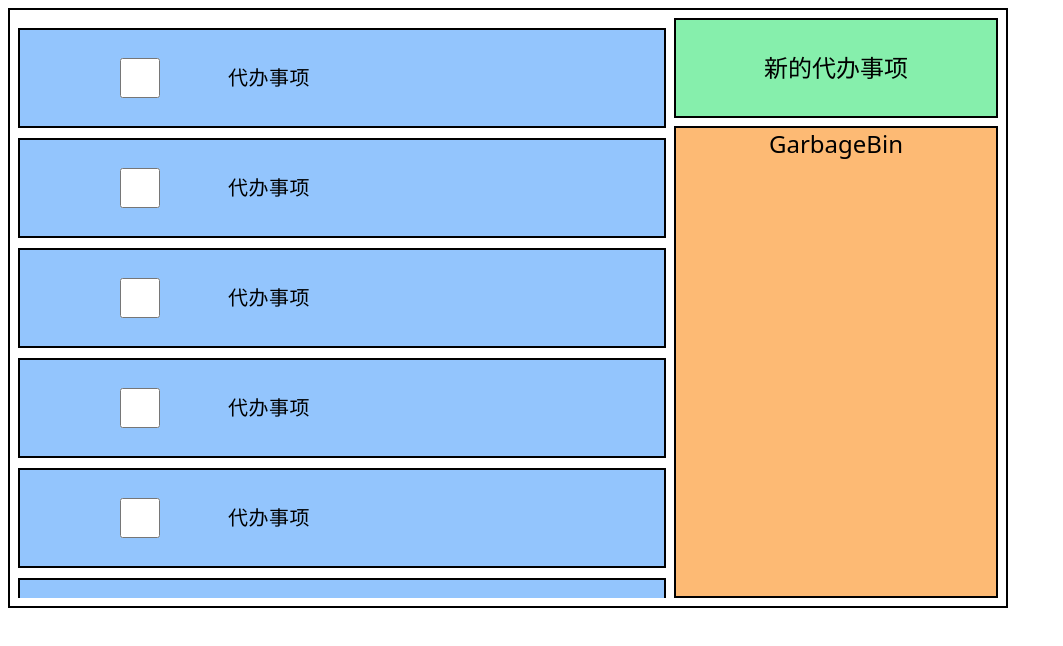
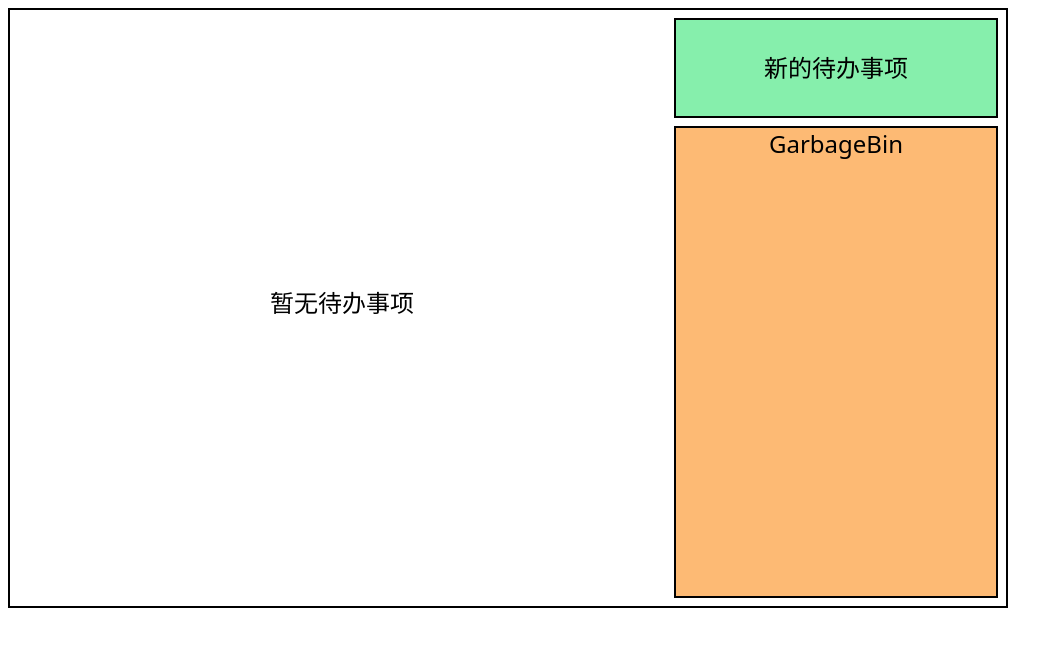
Before and after one commit to everywangBUG/react-dnd-Todolist, a React (Create React App) app: page / in a window 1280 px wide. Shown: the top 646 px of the page, without its empty margins (0-1063 px from the left). Built offline with nearby package versions, Linux system fonts and the light colour scheme.

Commit message:
feat: toDoList crud

```diff
--- a/package.json
+++ b/package.json
@@ -9,7 +9,8 @@
     "react-dnd": "16.0.1",
     "react-dnd-html5-backend": "16.0.1",
     "react-dom": "^19.0.0",
-    "react-scripts": "5.0.1"
+    "react-scripts": "5.0.1",
+    "zustand": "5.0.3"
   },
   "scripts": {
     "start": "react-scripts start",
--- a/src/components/Gap.tsx
+++ b/src/components/Gap.tsx
@@ -1,12 +1,28 @@
 import React, { FC, useEffect, useRef } from 'react'
 import { useDrop } from 'react-dnd'
 import c from 'classnames'
-export const Gap: FC = () => {
+import { useToDoList } from '../store/useToDoList.ts'
+
+interface GapProps {
+  className?: string | string[]
+  id?: string
+}
+
+export const Gap: FC<GapProps> = (props) => {
+  const { className, id } = props
+  const addItem = useToDoList((state) => state.addItem)
   const ref = useRef(null)
     const [{ isOver }, drop] = useDrop(() => {
       return {
         accept: 'new-item',
         item: {},
+        drop: () => {
+          addItem({
+            id: Math.random().toString().slice(2, 8),
+            status: 'todo',
+            content: '新的待办事项'
+          }, id)
+        },
         collect: (monitor) => ({
           isOver: monitor.isOver()
         })
@@ -15,6 +31,7 @@ export const Gap: FC = () => {
 
     const cs = c(
       "h-10",
+      className,
       isOver ? 'bg-red-300' : ''
     )
 
--- a/src/components/GarbageBin.tsx
+++ b/src/components/GarbageBin.tsx
@@ -1,18 +1,22 @@
 import React, { FC, useEffect, useRef } from 'react'
 import c from 'classnames'
 import { useDrop } from 'react-dnd'
+import { useToDoList } from '../store/useToDoList.ts'
 
-interface ToDoListProps {
+interface GarbageBinProps {
   className?: string | string[]
 }
 
-export const GarbageBin: FC<ToDoListProps> = (props) => {
+export const GarbageBin: FC<GarbageBinProps> = (props) => {
   const { className } = props
   const ref = useRef(null)
+  const deleteItem = useToDoList((state) => state.deleteItem)
   const [{ isOver }, drop] = useDrop(() => {
     return {
       accept: 'list-item',
-      drop(item) {},
+      drop(item: {id: string}) {
+        deleteItem(item.id)
+      },
       collect: (monitor) => {
         return {
           isOver: monitor.isOver()
--- a/src/components/Item.tsx
+++ b/src/components/Item.tsx
@@ -1,13 +1,24 @@
-import React, { FC, useEffect, useRef } from 'react'
+import React, { FC, useEffect, useRef, useState } from 'react'
 import { useDrag } from 'react-dnd'
 import c from 'classnames'
+import { ListItem, useToDoList } from '../store/useToDoList.ts'
 
-export const Item: FC = () => {
+interface ItemProps {
+  data: ListItem
+}
+
+export const Item: FC<ItemProps> = (props) => {
+  const { id, status, content } = props.data
+  const updateItem = useToDoList((state) => state.updateItem)
+  const [editing, setEditing] = useState(false)
+  const [editingContent, setEditingContent] = useState(content)
   const ref = useRef(null)
     const [{ dragging }, drag] = useDrag(() => {
       return {
         type: 'list-item',
-        item: {},
+        item: {
+          id
+        },
         collect: (monitor) => ({
           dragging: monitor.isDragging()
         })
@@ -25,8 +36,37 @@ export const Item: FC = () => {
               dragging ? "border-dashed bg-white" : ""
             )}
             ref={ref}
+            onDoubleClick={() => setEditing(true)}
           >
-            <input type='checkbox' className='mr-2 w-40 h-40'/>
-            <p>代办事项</p>
+            <input
+              type="checkbox"
+              className='w-40 h-40 mr-10'
+              checked={status === 'done' ? true : false}
+              onChange={(e) => {
+                updateItem({
+                  ...props.data,
+                  status: e.target.checked ? 'done' : 'todo'
+                })
+              }}
+            />
+            {
+              editing
+              ?
+              <input
+                value={editingContent}
+                onChange={(e) => {
+                  setEditingContent(e.target.value)
+                }}
+                onBlur={() => {
+                  setEditing(false)
+                  updateItem({
+                    ...props.data,
+                    content: editingContent
+                  })
+                }}
+              />
+              :
+              <p>{content}</p>
+            }
           </div>)
 }
--- a/src/components/List.tsx
+++ b/src/components/List.tsx
@@ -1,7 +1,8 @@
-import React, { FC} from 'react'
+import React, { FC, Fragment} from 'react'
 import c from 'classnames'
 import { Gap } from './Gap.tsx'
 import { Item } from './Item.tsx'
+import { useToDoList } from '../store/useToDoList.ts'
 
 interface ListProps {
   className?: string | string[]
@@ -9,82 +10,24 @@ interface ListProps {
 export const List: FC<ListProps> = (props) => {
   const { className } = props
   const cs = c('h-full', className)
+  const list = useToDoList((state) => state.list)
   return (
     <div className={cs}>
-      <Gap />
-      <Item />
-      <Gap />
-      <Item />
-      <Gap />
-      <Item />
-      <Gap />
-      <Item />
-      <Gap />
-      <Item />
-      <Gap />
-      <Item />
-      <Gap />
-      <Item />
-      <Gap />
-      <Item />
-      <Gap />
-      <Item />
-      <Gap />
-      <Item />
-      <Gap />
+      {
+        list.length
+        ?
+        list.map((item) => (
+          <Fragment key={item.id}>
+              <Gap id={item.id}/>
+              <Item data={item} />
+            </Fragment>
+          ))
+        :
+        <div className='text-center h-full text-2xl flex justify-center items-center flex-col'>
+          <span>暂无待办事项</span>
+          <Gap className='w-full' />
+        </div>
+      }
     </div>
   )
 }
-
-// function Gap () {
-//   const ref = useRef(null)
-//   const [{ isOver }, drop] = useDrop(() => {
-//     return {
-//       accept: 'new-item',
-//       item: {},
-//       collect: (monitor) => ({
-//         isOver: monitor.isOver()
-//       })
-//     }
-//   })
-
-//   const cs = c(
-//     "h-10",
-//     isOver ? 'bg-red-300' : ''
-//   )
-
-//   useEffect(() => {
-//     drop(ref)
-//   }, [])
-
-//   return <div ref={ref} className={cs}></div>
-// }
-
-// function Item() {
-//   const ref = useRef(null)
-//   const [{ dragging }, drag] = useDrag(() => {
-//     return {
-//       type: 'list-item',
-//       item: {},
-//       collect: (monitor) => ({
-//         dragging: monitor.isDragging()
-//       })
-//     }
-//   })
-
-//   useEffect(() => {
-//     drag(ref)
-//   }, [])
-
-//   return (<div className={c(
-//             "h-100 border-2 border-black bg-blue-300 p-10",
-//             "flex justify-start items-center",
-//             "text-xl tracking-wide",
-//             dragging ? "border-dashed bg-white" : ""
-//           )}
-//           ref={ref}
-//         >
-//           <input type='checkbox' className='mr-2 w-40 h-40'/>
-//           <p>代办事项</p>
-//         </div>)
-// }
--- a/src/components/NewItem.tsx
+++ b/src/components/NewItem.tsx
@@ -33,6 +33,6 @@ export const NewItem: FC<NewItemProps> = (props) => {
         className)
 
   return (
-    <div className={cs} ref={ref}>新的代办事项</div>
+    <div className={cs} ref={ref}>新的待办事项</div>
   )
 }
--- /dev/null
+++ b/src/store/useToDoList.ts
@@ -0,0 +1,66 @@
+import { create } from "zustand";
+
+export interface ListItem {
+  id: string
+  status: 'todo' | 'done'
+  content: string
+}
+
+type State = {
+  list: ListItem[]
+}
+
+type Action = {
+  addItem: (item: ListItem, id: string) => void
+  deleteItem: (id: string) => void
+  updateItem: (updateItem: ListItem) => void
+}
+
+export const useToDoList = create<State & Action>((set) => ({
+  list: [],
+  addItem: (item: ListItem, id: string) => {
+    set((state) => {
+      if (!id) {
+        return {
+          list: [
+            ...state.list,
+            item
+          ]
+        }
+      }
+      const newList = [
+        ...state.list
+      ]
+      const index = newList.findIndex((item) => item.id === id)
+      newList.splice(index, 0, item)
+      return {
+        list: newList
+      }
+      // return {
+      //   list: [
+      //     ...state.list,
+      //     item
+      //   ]
+      // }
+    })
+  },
+  deleteItem: (id: string) => {
+    set((state) => {
+      return {
+        list: state.list.filter((item) => item.id !== id)
+      }
+    })
+  },
+  updateItem: (updateItem: ListItem) => {
+    set((state) => {
+      return {
+        list: state.list.map((item) => {
+          if (item.id === updateItem.id) {
+            return updateItem
+          }
+          return item
+        })
+      }
+    })
+  }
+}))
--- a/tailwind.config.js
+++ b/tailwind.config.js
@@ -6,16 +6,16 @@ module.exports = {
   ],
   theme: {
     extend: {
-      width: {
-        '1000': '1000px'
-      },
-      height: {
+      spacing: {
+        '1000': '1000px',
         '600': '600px',
         '200': '200px',
         '100': '100px',
         '40': '40px',
         '10': '10px',
       },
+      width: {},
+      height: {},
       flex: {
         2: 2
       }
```
Also changed, not shown: 1 other file (tests, documents, lock files or other folders).
